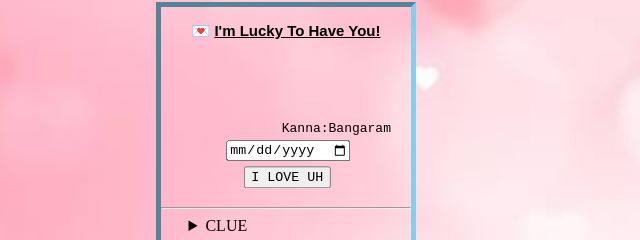
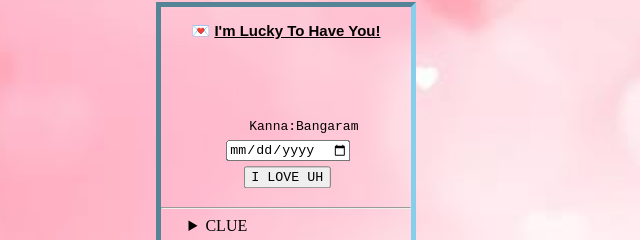
Before and after one commit to Umaralthaf/birthday, a plain HTML site: page index.html in a window 1280 px wide. Shown: the part 243-483 px from the top of the page, 354-994 px from the left. Drawn offline with Linux system fonts and the light colour scheme.

Commit message:
Update index.html

```diff
--- a/index.html
+++ b/index.html
@@ -42,8 +42,8 @@
       label{
           position:absolute;
           top:35%;
-          left:33%;
-          transform:translate(35%,33%);
+          left:20%;
+          transform:translate(35%,20%);
       }
 
         button{
@@ -107,14 +107,14 @@
         function handleSubmit(event) {
             event.preventDefault();
             var password = document.getElementById('dates').value;
-            var correctPassword = '2022-03-20'; // Replace with your password
+            var correctPassword = '2022-03-20';
 
             console.log('Entered Password is:', password);
 
             if (password === correctPassword) {
                 window.location.href = 'index1.html';
             } else if (password === "") {
-                alert('When Did Our Journey Started?\nBy The Way,I Love You Too..');
+                alert('When Did Our Journey Started?\nBy The Way, I Love You Too..');
             } else {
                 alert("Did You Forget Me!?");
             }
```
